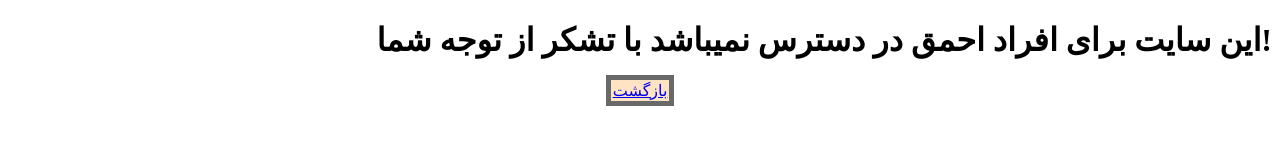
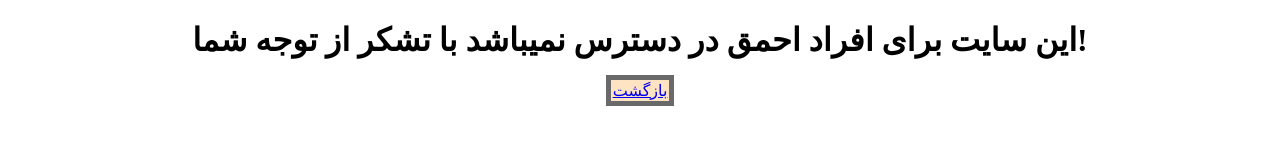
Before and after one commit to sadranora/test99999, a plain HTML site: page html/test-2.html in a window 1280 px wide. Drawn offline with Linux system fonts and the light colour scheme.

Commit message:
Update test-2.html

```diff
--- a/html/test-2.html
+++ b/html/test-2.html
@@ -4,6 +4,13 @@
     <meta charset="UTF-8">
     <meta name="viewport" content="width=device-width, initial-scale=1.0">
     <title>Document</title>
+
+    <style>
+        body {
+            justify-items: center;
+        }
+    </style>
+
 </head>
 <body>
     <h1>
```
